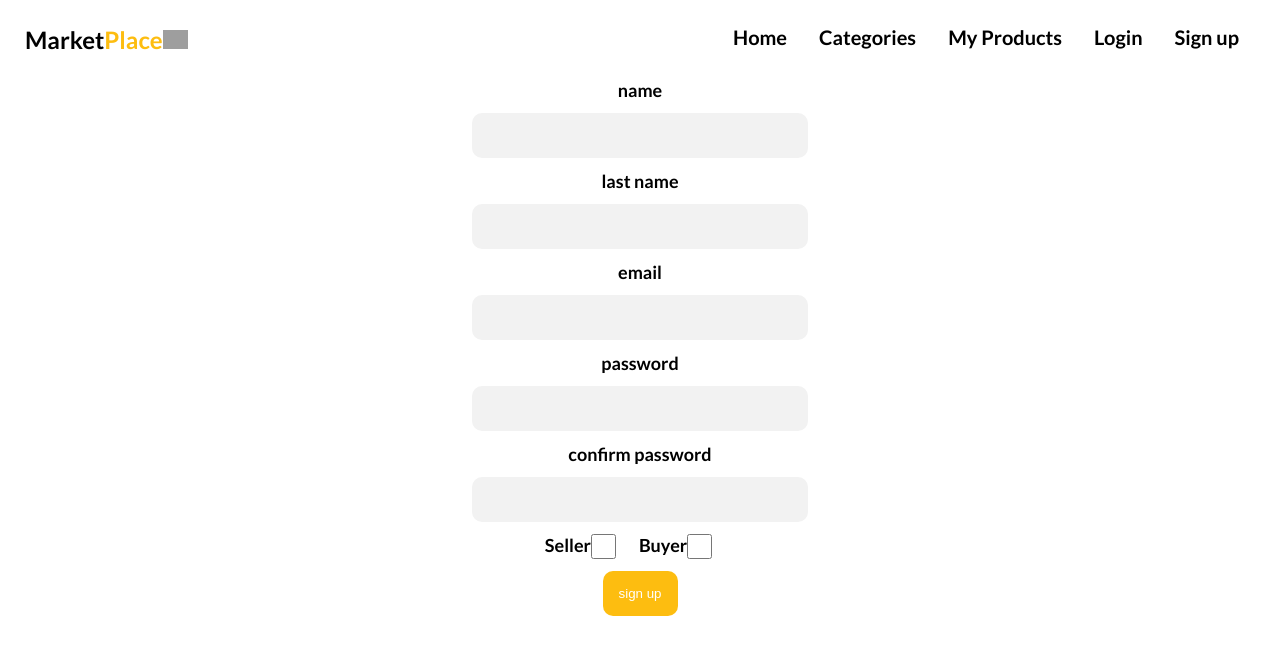
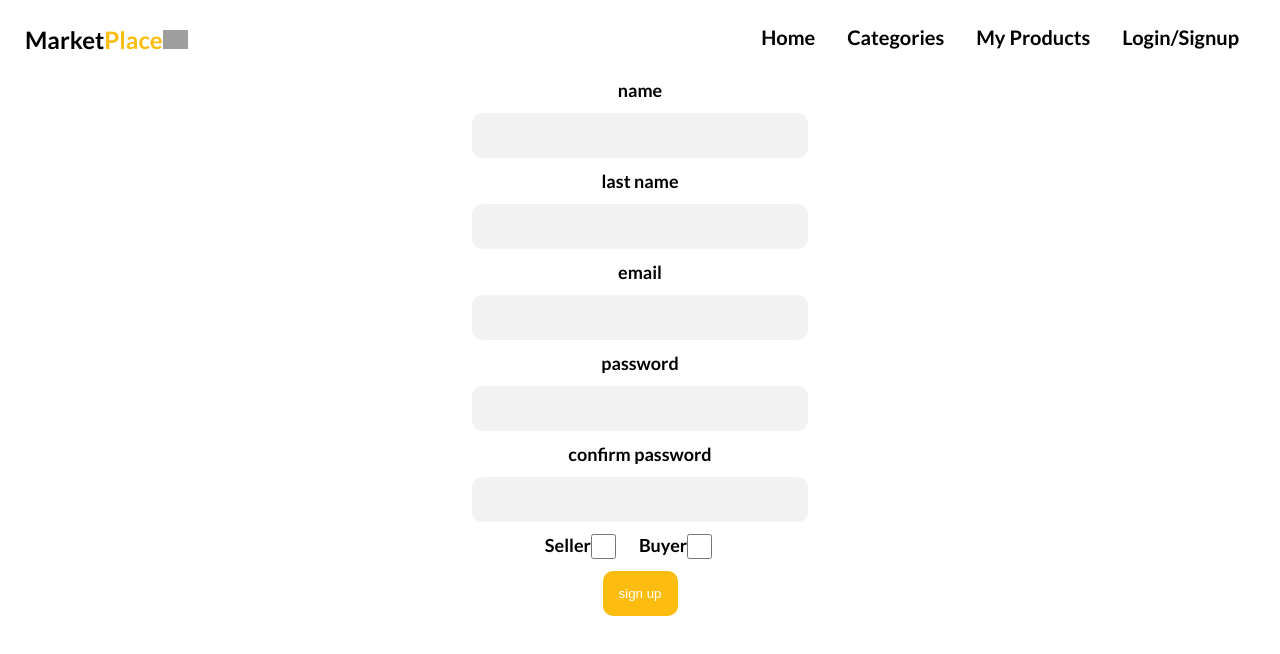
Before and after one commit to davidgdev/the-market-place, a React (Create React App) app: page /signup in a window 1280 px wide. Shown: the top 654 px of the page. Built offline with nearby package versions, Linux system fonts and the light colour scheme; grey boxes are pictures that could not be loaded.

Commit message:
Navbar update

```diff
--- a/src/components/NavBar.jsx
+++ b/src/components/NavBar.jsx
@@ -44,12 +44,7 @@ function NavBar(){
                 </li>
                 <li>
                   <Link to="/login" className="nav__item">
-                    Login
-                  </Link>
-                </li>
-                <li>
-                  <Link to="/signup" className="nav__item">
-                    Sign up
+                    Login/Signup
                   </Link>
                 </li>
               </ul>
```
